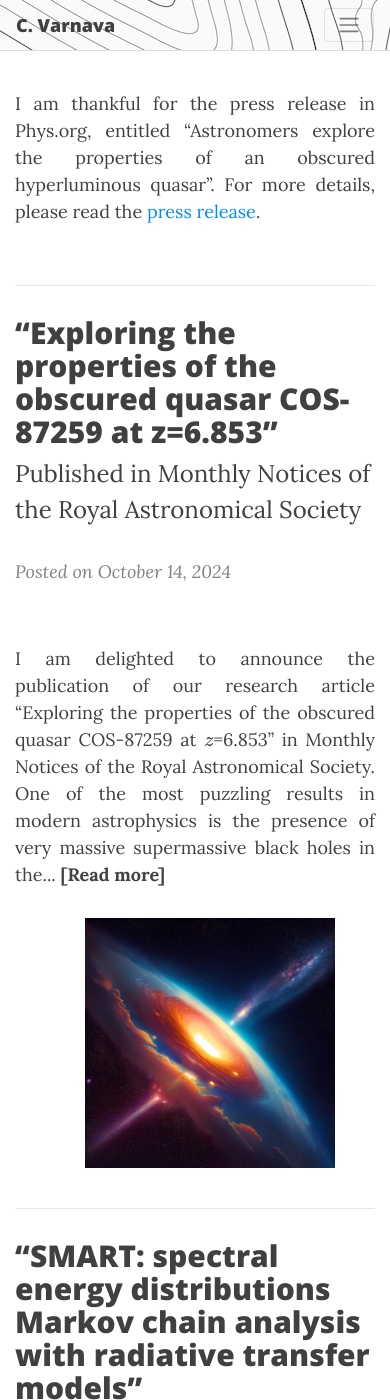
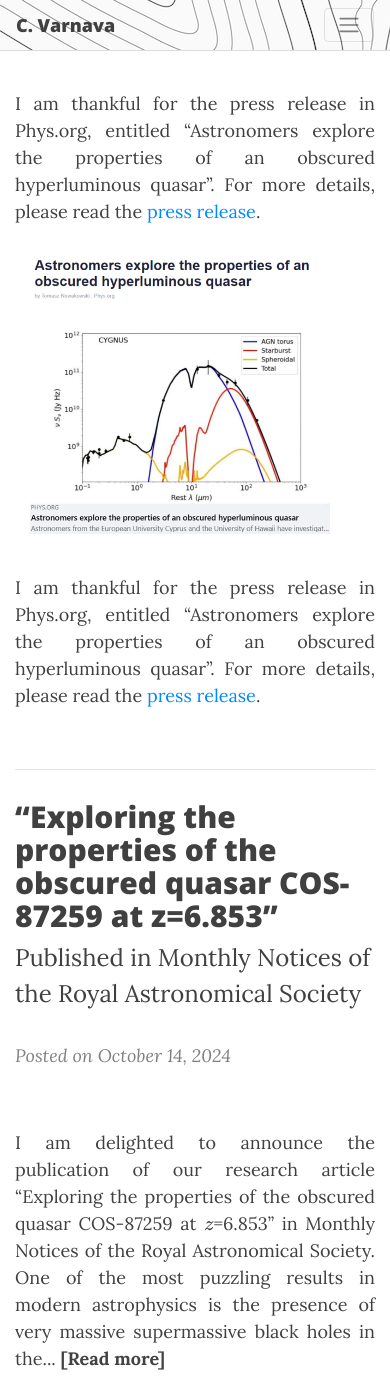
Before and after one commit to ch-var/ch-var.github.io, a Jekyll site: the page built from news.html, in a window 390 px wide and 1400 px high, scrolled down 719 px. Built offline with Jekyll 4.4.1, drawn with Linux system fonts in a browser that asks for light colours; formulas are drawn with MathJax 3.

Commit message:
Update news.html

```diff
--- a/news.html
+++ b/news.html
@@ -33,6 +33,32 @@
     }
   }
 </style>
+
+<div style="display: flex; justify-content: space-between; align-items: center; flex-wrap: wrap;">
+  <img src="/assets/img/press.png" style="max-width: 300px; height: auto; margin-right: 30px;"/>
+  <p style="text-align: justify; flex: 1;">I am thankful for the press release in Phys.org, entitled “Astronomers explore the properties of an obscured hyperluminous quasar”. For more details, please read the <a href="https://phys.org/news/2024-10-astronomers-explore-properties-obscured-hyperluminous.html">press release</a>.</p>
+</div>
+
+<style>
+  /* For smaller screens like mobile */
+  @media (max-width: 600px) {
+    div {
+      flex-direction: column; /* Stack the image and text vertically */
+      align-items: center; /* Center align items */
+    }
+
+    img {
+      margin-right: 0; /* Remove the right margin on small screens */
+      margin-bottom: 10px; /* Add some space between the image and text */
+      max-width: 100%; /* Make sure the image does not exceed the width */
+    }
+
+    p {
+      text-align: center; /* Center-align the text for mobile */
+    }
+  }
+</style>
+
 
 <p>
 <hr width="100%" size="2">
```
